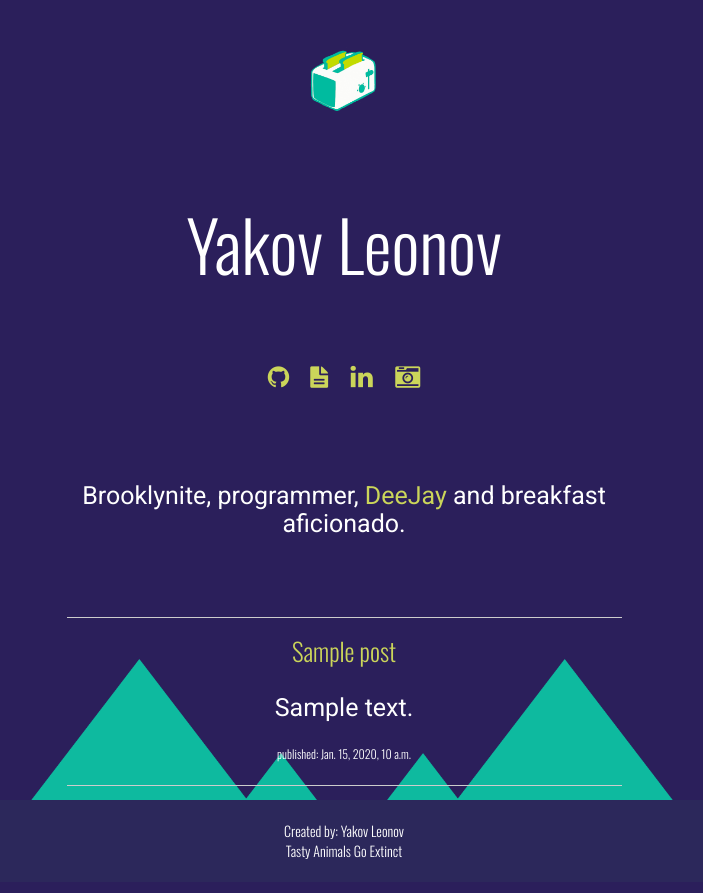
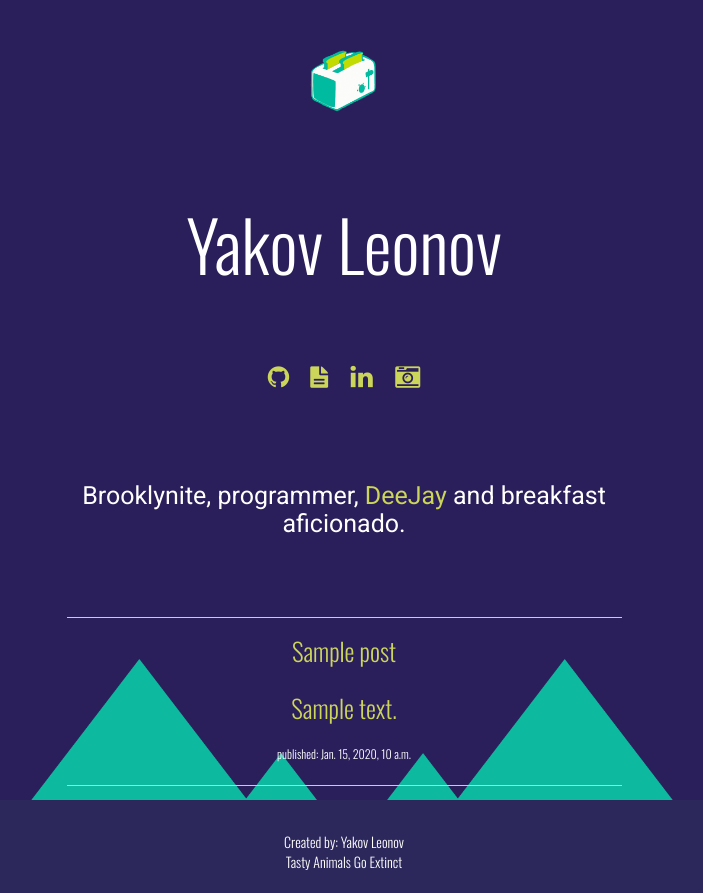
Before and after one commit to bruute/my-first-website, a Django app: page / in a window 1280 px wide. Shown: the whole page, without its empty margins (296-999 px from the left). Before the commit the page ends 859 px from the top, so only its background shows below. Run offline with Django 3.2, Linux system fonts and the light colour scheme; tables that the repository leaves empty hold one stand-in row (values such as "Sample post"); some libraries are stand-ins or nearby versions.

Commit message:
font size for post

```diff
--- a/blog/templates/blog/post_list.html
+++ b/blog/templates/blog/post_list.html
@@ -80,8 +80,8 @@
 
                  {% for post in posts %}
                 <div>
-                    <h9>{{ post.title }}</h9>
-                    <p><h8>{{ post.text|linebreaks }}</h8></p>
+                    <h9>{{ post.title }}</h10>
+                    <p><h10>{{ post.text|linebreaks }}</h8></p>
                     <p><h6>published: {{ post.published_date }}</h6></p>
                     <hr>
                 </div>
--- a/static/css/main.css
+++ b/static/css/main.css
@@ -22,7 +22,7 @@ h7{
     color: #FFFFFF;
 }
 
-h8{
+h10{
     font-family: 'Oswald', sans-serif;
     color: #FFFFFF;
     font-size: 10px;
```
